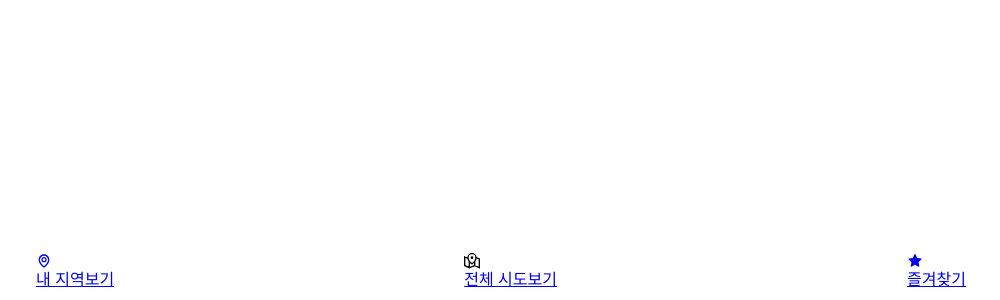
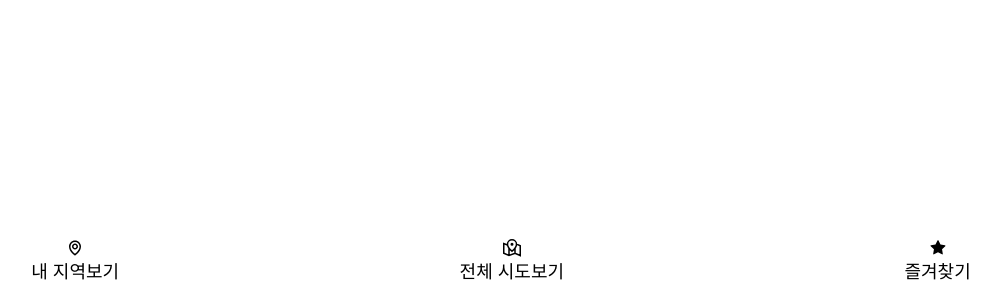
Before and after one commit to chlwnstjr94/react-toy-project, a React (Create React App) app: page /favorite in a window 1280 px wide. Shown: the part 500-800 px from the top of the page, without its empty margins (139-1139 px from the left). Built offline with nearby package versions, Linux system fonts and the light colour scheme.

Commit message:
feat: Add Footer Style

```diff
--- a/src/components/Footer/style.js
+++ b/src/components/Footer/style.js
@@ -2,10 +2,23 @@ import styled from 'styled-components'
 
 export const Footer = styled.footer`
   width: 100%;
-  height: 60px;
+  height: 80px;
   display: flex;
   align-items: center;
   justify-content: space-around;
-  position: absolute;
+  position: fixed;
   bottom: 0;
+  background-color: #fff;
+  font-size: 18px;
+  .footer-nav {
+    text-decoration: none;
+    color: black;
+    display: flex;
+    flex-direction: column;
+    justify-content: center;
+    align-items: center;
+    .nav-title {
+      margin-top: 6px;
+    }
+  }
 `
```
